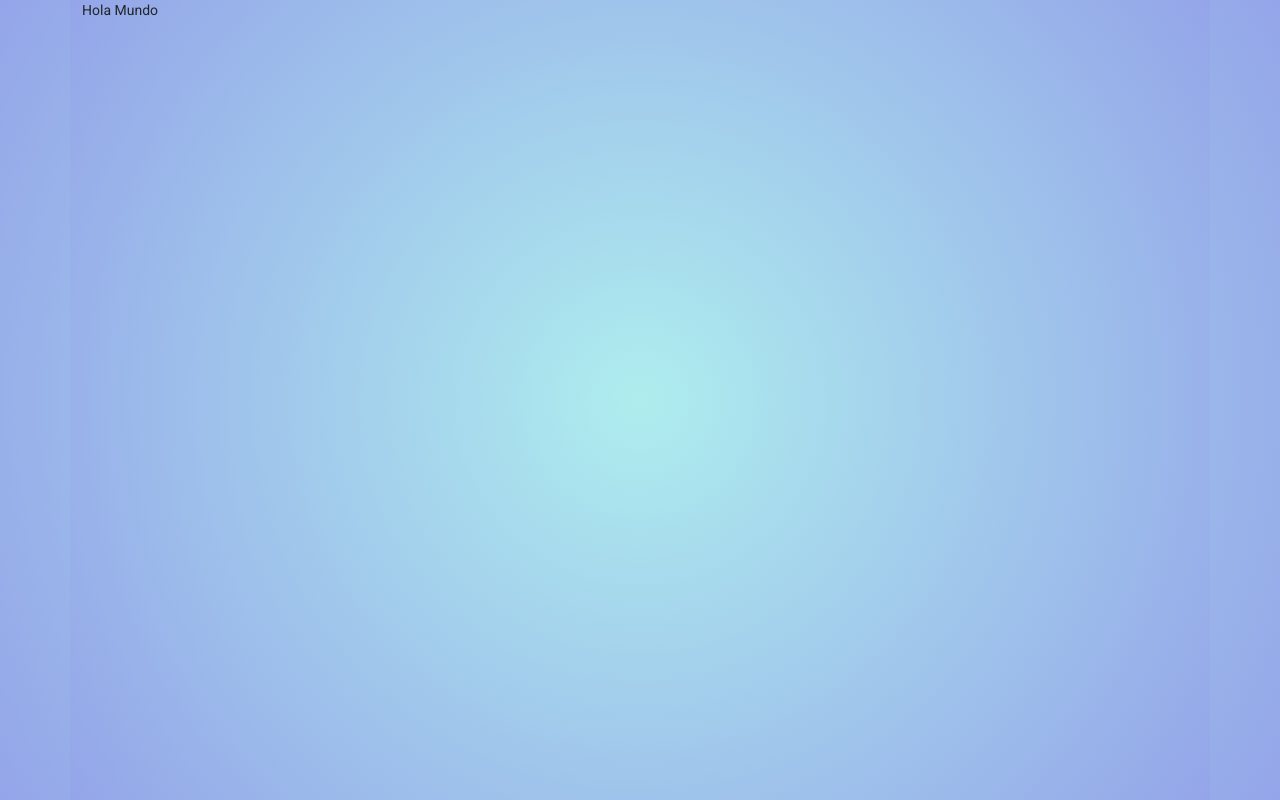
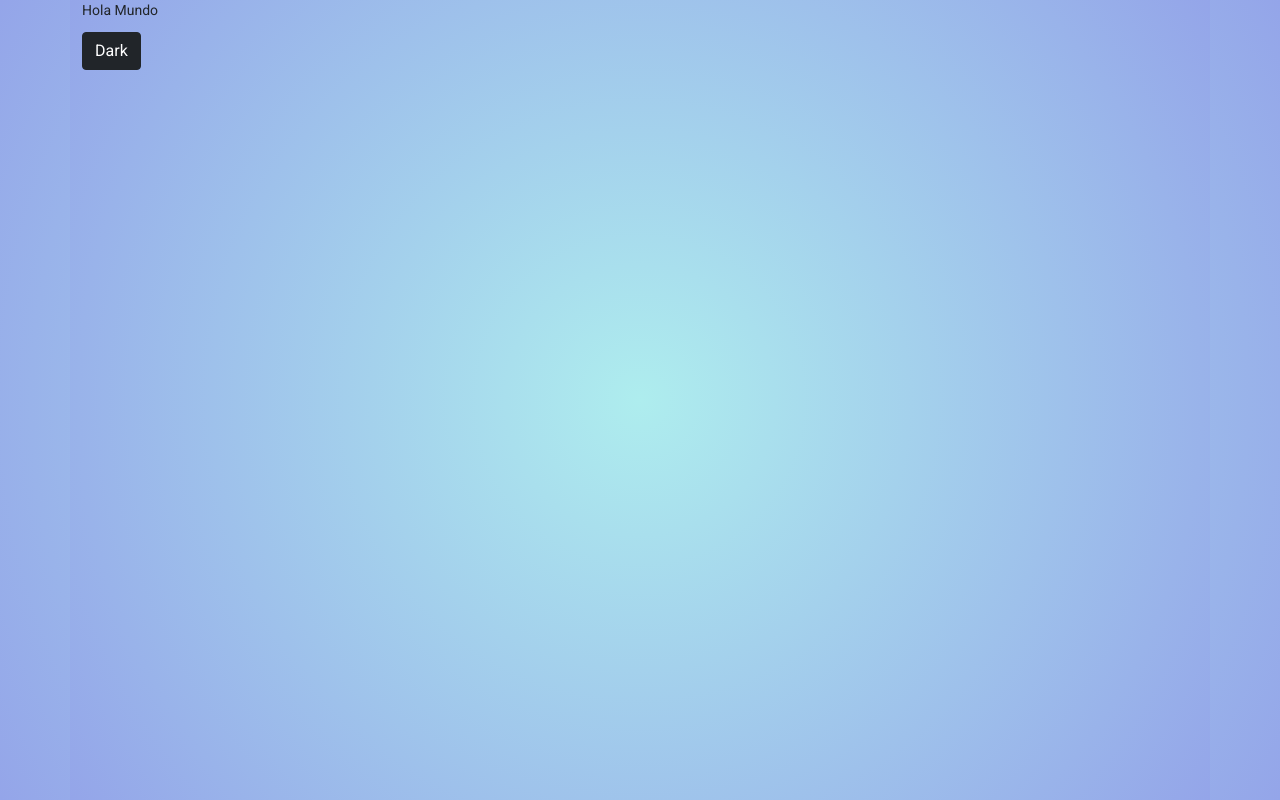
Before and after one commit to LuA221008/Gloo, an Angular app: page /home in a window 1280 px wide. Built offline with nearby package versions, Linux system fonts and the light colour scheme.

Commit message:
Boton muestra

```diff
--- a/src/app/auth/home/home.component.html
+++ b/src/app/auth/home/home.component.html
@@ -1,3 +1,4 @@
 <div class="container">
   <p>Hola Mundo</p>
+  <button type="button" class="btn btn-dark">Dark</button>
 </div>
```
